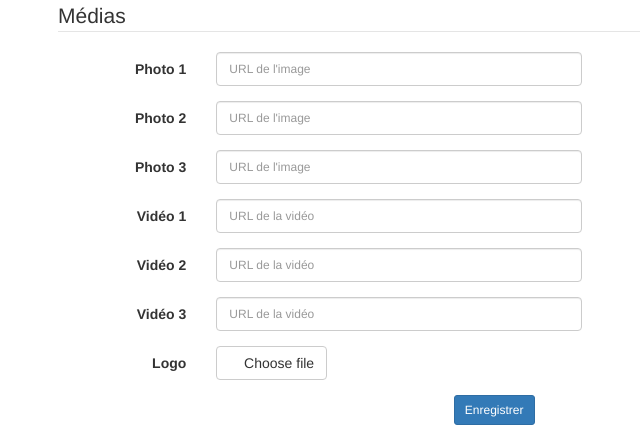
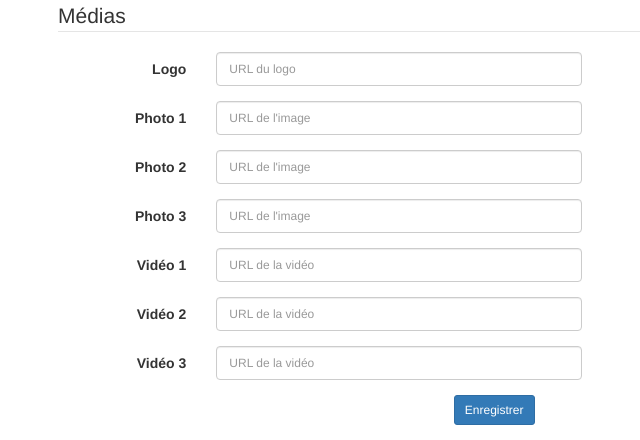
Before and after one commit to jpreynat/autresclimats, a PHP site: template View/NewProject.php in a window 1280 px wide. Shown: the part 1856-2296 px from the top of the page, without its empty margins (122-762 px from the left). Run offline with PHP 8.4, Linux system fonts and the light colour scheme; the template is opened without the code that fills it, so the values that code supplies are empty; some libraries are stand-ins or nearby versions; some web fonts are replaced.

Commit message:
Resharped new project page

```diff
--- a/View/NewProject.php
+++ b/View/NewProject.php
@@ -254,6 +254,25 @@
         <fieldset>
             <legend>Médias</legend>
 
+                                        <!-- LOGO URL -->
+        <div class="form-group">
+            <label for="inputLogo" class="col-sm-2 control-label">Logo</label>
+            <div class="col-sm-5">
+              <input type="text" class="form-control" id="p_logo" name="p_logo" placeholder="URL du logo">
+            </div>
+        </div>
+
+        <!--
+        <div class="form-group">
+            <label for="inputDescription" class="col-sm-2 control-label">Logo</label>
+            <div class="col-sm-8">
+                                        <!-- FILE SIZE LIMIT TO 500ko
+                <input type="hidden" name="MAX_FILE_SIZE" value="512000">
+                <input name="logo" type="file" class="filestyle" data-iconName="glyphicon-inbox" data-input="false">
+            </div>
+        </div>
+        -->
+
                                          <!-- PICTURE 1 -->
         <div class="form-group">
             <label for="inputPicture1" class="col-sm-2 control-label">Photo 1</label>
@@ -302,16 +321,6 @@
             </div>
         </div>
 
-                                        <!-- INSERT LOGO -->
-        <div class="form-group">
-            <label for="inputDescription" class="col-sm-2 control-label">Logo</label>
-            <div class="col-sm-8">
-                                        <!-- FILE SIZE LIMIT TO 500ko -->
-                <input type="hidden" name="MAX_FILE_SIZE" value="512000">
-                <input name="logo" type="file" class="filestyle" data-iconName="glyphicon-inbox" data-input="false">
-            </div>
-        </div>
-
         </fieldset>
 
         <div class="form-group">
```
